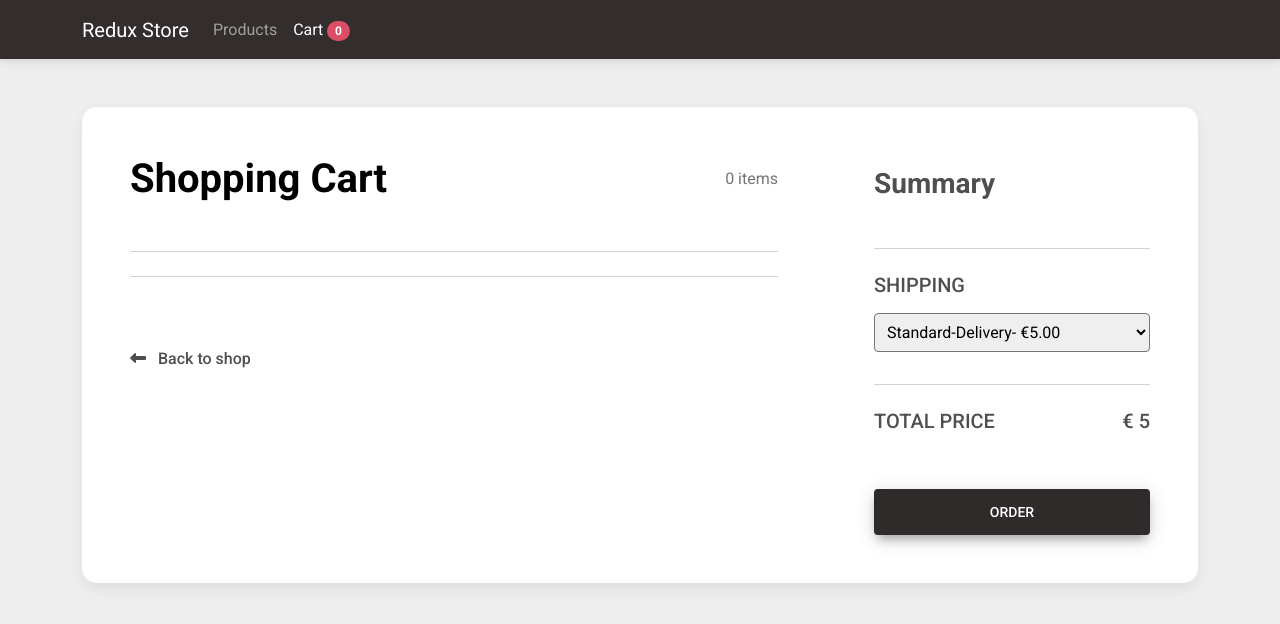
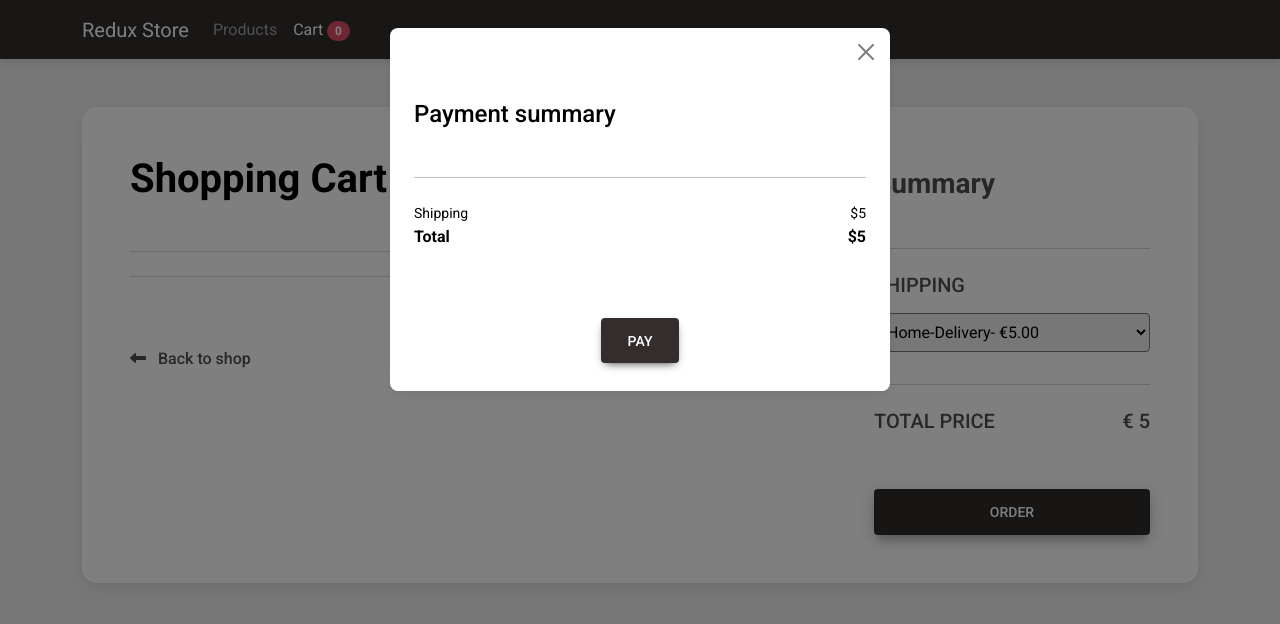
Before and after one commit to jekku123/ts-redux-online-store, a React (Create React App) app: page /cart in a window 1280 px wide. Both pictures are taken after a click on the button "ORDER". Shown: the top 624 px of the page. Built offline with nearby package versions, Linux system fonts and the light colour scheme.

Commit message:
fixed x button to remove all when clicked

```diff
--- a/src/App.tsx
+++ b/src/App.tsx
@@ -5,6 +5,7 @@ import {
     createRoutesFromElements,
 } from 'react-router-dom';
 import Root from './Root';
+
 import Cart from './pages/Cart';
 import ProductList from './pages/ProductList';
 
--- a/src/components/CartItem.tsx
+++ b/src/components/CartItem.tsx
@@ -9,14 +9,21 @@ import {
 } from 'mdb-react-ui-kit';
 import { ICart } from '../redux/features/cart/cartSlice';
 import { IProduct } from '../redux/services/products/productApi';
+import { roundANumber } from '../utils/roundANumber';
 
 type CartItemProps = {
     cart: ICart['cartItems'];
     removeFromCart: (id: number) => () => void;
     addToCart: (product: IProduct) => void;
+    removeAll: (id: number) => void;
 };
 
-const CartItem = ({ cart, removeFromCart, addToCart }: CartItemProps) => {
+const CartItem = ({
+    cart,
+    removeFromCart,
+    addToCart,
+    removeAll,
+}: CartItemProps) => {
     return (
         <>
             {cart.map((item) => (
@@ -68,14 +75,17 @@ const CartItem = ({ cart, removeFromCart, addToCart }: CartItemProps) => {
                     </MDBCol>
                     <MDBCol md='3' lg='2' xl='2' className='text-end'>
                         <MDBTypography tag='h6' className='mb-0'>
-                            € {item.product.price * item.cartQuantity}
+                            €{' '}
+                            {roundANumber(
+                                item.product.price * item.cartQuantity
+                            )}
                         </MDBTypography>
                     </MDBCol>
                     <MDBCol md='1' lg='1' xl='1' className='text-end'>
                         <MDBIcon
                             fas
                             icon='times'
-                            onClick={removeFromCart(item.product.id)}
+                            onClick={removeAll(item.product.id)}
                         />
                     </MDBCol>
                 </MDBRow>
--- a/src/components/StoreNavbar.tsx
+++ b/src/components/StoreNavbar.tsx
@@ -18,7 +18,7 @@ const StoreNavbar = () => {
     const [showNavSecond, setShowNavSecond] = useState(false);
 
     return (
-        <MDBNavbar expand='lg' dark bgColor='dark'>
+        <MDBNavbar expand='md' dark bgColor='dark'>
             <MDBContainer>
                 <LinkContainer to='/'>
                     <MDBNavbarBrand>Redux Store</MDBNavbarBrand>
@@ -30,7 +30,6 @@ const StoreNavbar = () => {
                 >
                     <MDBIcon icon='bars' fas />
                 </MDBNavbarToggler>
-
                 <MDBCollapse navbar show={showNavSecond}>
                     <MDBNavbarNav>
                         <LinkContainer to='/'>
--- /dev/null
+++ b/src/components/SummaryModal.tsx
@@ -0,0 +1,97 @@
+import {
+    MDBBtn,
+    MDBModal,
+    MDBModalBody,
+    MDBModalContent,
+    MDBModalDialog,
+    MDBModalFooter,
+    MDBModalHeader,
+    MDBTypography,
+} from 'mdb-react-ui-kit';
+import { ICart } from '../redux/features/cart/cartSlice';
+import { roundANumber } from '../utils/roundANumber';
+
+type SummaryModalProps = {
+    cart: ICart['cartItems'];
+    totalPrice: number;
+    basicModal: boolean;
+    setBasicModal: React.Dispatch<React.SetStateAction<boolean>>;
+    toggleShow: () => void;
+    delivery: boolean;
+};
+
+const SummaryModal = ({
+    cart,
+    totalPrice,
+    basicModal,
+    setBasicModal,
+    toggleShow,
+    delivery,
+}: SummaryModalProps) => {
+    return (
+        <MDBModal show={basicModal} setShow={setBasicModal} tabIndex='-1'>
+            <MDBModalDialog>
+                <MDBModalContent>
+                    <MDBModalHeader className='border-bottom-0'>
+                        <MDBBtn
+                            className='btn-close'
+                            color='none'
+                            onClick={toggleShow}
+                        ></MDBBtn>
+                    </MDBModalHeader>
+                    <MDBModalBody className='text-start text-black p-4'>
+                        <MDBTypography tag='h4' className='mb-5'>
+                            Payment summary
+                        </MDBTypography>
+
+                        {cart.map((item) => (
+                            <>
+                                <hr className='my-4' />
+
+                                <div className='d-flex justify-content-between'>
+                                    <p className='fw-bold mb-0'>
+                                        {item.product.title}
+                                        <br />x {item.cartQuantity}
+                                    </p>
+                                    <p className='mb-0'>
+                                        $
+                                        {roundANumber(
+                                            item.product.price *
+                                                item.cartQuantity
+                                        )}
+                                    </p>
+                                </div>
+                            </>
+                        ))}
+
+                        <hr className='my-4' />
+
+                        <div className='d-flex justify-content-between'>
+                            <p className='small mb-0'>Shipping</p>
+                            <p className='small mb-0'>${delivery ? 5 : 0}</p>
+                        </div>
+
+                        <div className='d-flex justify-content-between'>
+                            <p className='fw-bold'>Total</p>
+                            <p className='fw-bold'>
+                                ${roundANumber(totalPrice)}
+                            </p>
+                        </div>
+                    </MDBModalBody>
+
+                    <MDBModalFooter className='d-flex justify-content-center border-top-0 py-4'>
+                        <MDBBtn
+                            size='lg'
+                            color='dark'
+                            className='mb-1'
+                            onClick={toggleShow}
+                        >
+                            Pay
+                        </MDBBtn>
+                    </MDBModalFooter>
+                </MDBModalContent>
+            </MDBModalDialog>
+        </MDBModal>
+    );
+};
+export default SummaryModal;
--- a/src/hooks/useCart.ts
+++ b/src/hooks/useCart.ts
@@ -1,5 +1,10 @@
 import { useState } from 'react';
-import { add, cartProducts, remove } from '../redux/features/cart/cartSlice';
+import {
+    add,
+    cartProducts,
+    remove,
+    removeAll,
+} from '../redux/features/cart/cartSlice';
 import { useAppDispatch, useAppSelector } from '../redux/hooks';
 import { IProduct } from '../redux/services/products/productApi';
 
@@ -15,29 +20,31 @@ export const useCart = () => {
     const removeFromCart = (id: number) => () => {
         dispatch(remove(id));
     };
+
+    const forceRemoveAll = (id: number) => () => {
+        dispatch(removeAll(id));
+    };
     const changeDeliveryMethod = () => {
         setDelivery(!delivery);
     };
 
     const totalPrice =
-        Math.round(
-            (cart.reduce((acc, curr) => {
-                return acc + curr.product.price * curr.cartQuantity;
-            }, 0) +
-                (delivery ? 5 : 0)) *
-                100
-        ) / 100;
+        cart.reduce((acc, curr) => {
+            return acc + curr.product.price * curr.cartQuantity;
+        }, 0) + (delivery ? 5 : 0);
 
     const totalItems = cart.reduce((acc, curr) => {
         return acc + curr.cartQuantity;
     }, 0);
 
     return {
+        delivery,
         cart,
         addToCart,
         removeFromCart,
         totalPrice,
         totalItems,
         changeDeliveryMethod,
+        forceRemoveAll,
     };
 };
--- a/src/pages/Cart.tsx
+++ b/src/pages/Cart.tsx
@@ -9,9 +9,12 @@ import {
     MDBRow,
     MDBTypography,
 } from 'mdb-react-ui-kit';
+import { useState } from 'react';
 import { LinkContainer } from 'react-router-bootstrap';
 import CartItem from '../components/CartItem';
+import SummaryModal from '../components/SummaryModal';
 import { useCart } from '../hooks/useCart';
+import { roundANumber } from '../utils/roundANumber';
 
 const Cart = () => {
     const {
@@ -21,7 +24,12 @@ const Cart = () => {
         removeFromCart,
         changeDeliveryMethod,
         addToCart,
+        delivery,
+        forceRemoveAll,
     } = useCart();
+
+    const [basicModal, setBasicModal] = useState(false);
+    const toggleShow = () => setBasicModal(!basicModal);
 
     return (
         <MDBContainer className='py-5' style={{ backgroundColor: '#eee' }}>
@@ -53,6 +61,7 @@ const Cart = () => {
                                             cart={cart}
                                             removeFromCart={removeFromCart}
                                             addToCart={addToCart}
+                                            removeAll={forceRemoveAll}
                                         />
 
                                         <hr className='my-4' />
@@ -103,7 +112,7 @@ const Cart = () => {
                                                 onChange={changeDeliveryMethod}
                                             >
                                                 <option value='1'>
-                                                    Standard-Delivery- €5.00
+                                                    Home-Delivery- €5.00
                                                 </option>
                                                 <option value='2'>
                                                     Pick-up- €0.00
@@ -121,13 +130,27 @@ const Cart = () => {
                                                 Total price
                                             </MDBTypography>
                                             <MDBTypography tag='h5'>
-                                                € {totalPrice}
+                                                € {roundANumber(totalPrice)}
                                             </MDBTypography>
                                         </div>
 
-                                        <MDBBtn color='dark' block size='lg'>
+                                        <MDBBtn
+                                            color='dark'
+                                            block
+                                            size='lg'
+                                            onClick={toggleShow}
+                                        >
                                             Order
                                         </MDBBtn>
+
+                                        <SummaryModal
+                                            basicModal={basicModal}
+                                            setBasicModal={setBasicModal}
+                                            toggleShow={toggleShow}
+                                            cart={cart}
+                                            totalPrice={totalPrice}
+                                            delivery={delivery}
+                                        />
                                     </div>
                                 </MDBCol>
                             </MDBRow>
--- a/src/redux/features/cart/cartSlice.ts
+++ b/src/redux/features/cart/cartSlice.ts
@@ -44,10 +44,15 @@ export const cartSlice = createSlice({
                 );
             }
         },
+        removeAll: (state, action: PayloadAction<number>) => {
+            state.cartItems = state.cartItems.filter(
+                (item) => item.product.id !== action.payload
+            );
+        },
     },
 });
 
-export const { add, remove } = cartSlice.actions;
+export const { add, remove, removeAll } = cartSlice.actions;
 export const cartProducts = (state: RootState) => state.cart.cartItems;
 
 export default cartSlice.reducer;
--- /dev/null
+++ b/src/utils/roundANumber.ts
@@ -0,0 +1,3 @@
+export const roundANumber = (number: number) => {
+    return Math.round(number * 100) / 100;
+};
```
